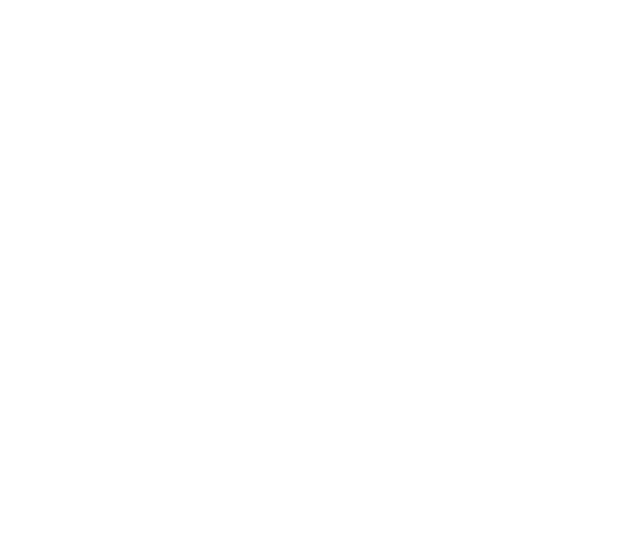
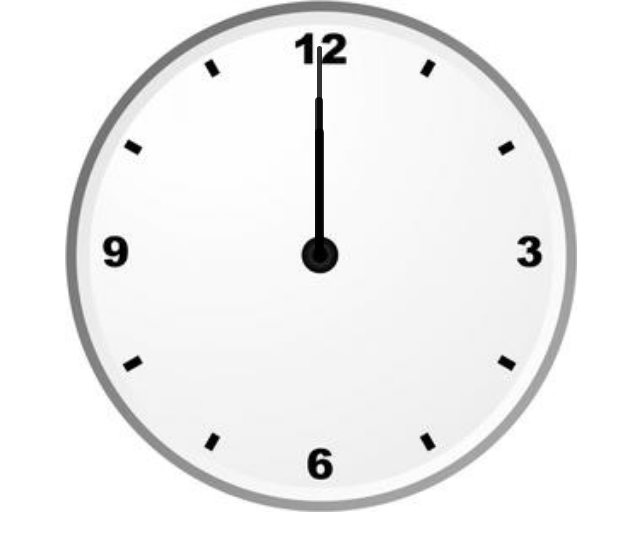
Before and after one commit to makemile/clock, a website: page src/index.html in a window 1280 px wide. Shown: the whole page, without its empty margins (319-959 px from the left). Drawn offline with Linux system fonts and the light colour scheme.

Commit message:
add: styles clock

```diff
--- a/src/index.html
+++ b/src/index.html
@@ -5,9 +5,16 @@
     <meta http-equiv="X-UA-Compatible" content="IE=edge" />
     <meta name="viewport" content="width=device-width, initial-scale=1.0" />
     <link rel="stylesheet" href="./styles/app.css" />
+    <link rel="shortcut icon" href="#">
     <title>Document</title>
   </head>
   <body>
+    <div class="clock">
+        <div class="hour"></div>
+        <div class="minute"></div>
+        <div class="second"></div>
+
+    </div>
     <script src="./main.js"></script>
   </body>
 </html>
--- a/src/styles/app.css
+++ b/src/styles/app.css
@@ -3,3 +3,42 @@
   margin: 0;
   box-sizing: 0;
 }
+
+.clock {
+  background-image: url("/src/image/imgonlinecomuaCompressToSizeOmNATjUMFKw-300x300.jpg");
+  background-size: 100%;
+  height: 40vw;
+  width: 40vw;
+  position: relative;
+  margin: auto;
+}
+
+.hour, .minute, .second{
+    position: absolute;
+    background: black;
+    border-radius: 10px;
+}
+
+.hour{
+    width: 1.8%;
+    height: 25%;
+    top: 25%;
+    left: 48.85%;
+    opacity: 0.8;
+}
+
+.minute{
+    width: 1.6%;
+    height: 30%;
+    top: 19%;
+    left: 48.85%;
+    opacity: 0.8;
+}
+
+.second{
+    width: 1%;
+    height: 40%;
+    left: 49.25%;
+    opacity: 0.8;
+    top: 9%;
+}
```
Also changed, not shown: src/image/imgonlinecomuaCompressToSizeOmNATjUMFKw-300x300.jpg (added).
